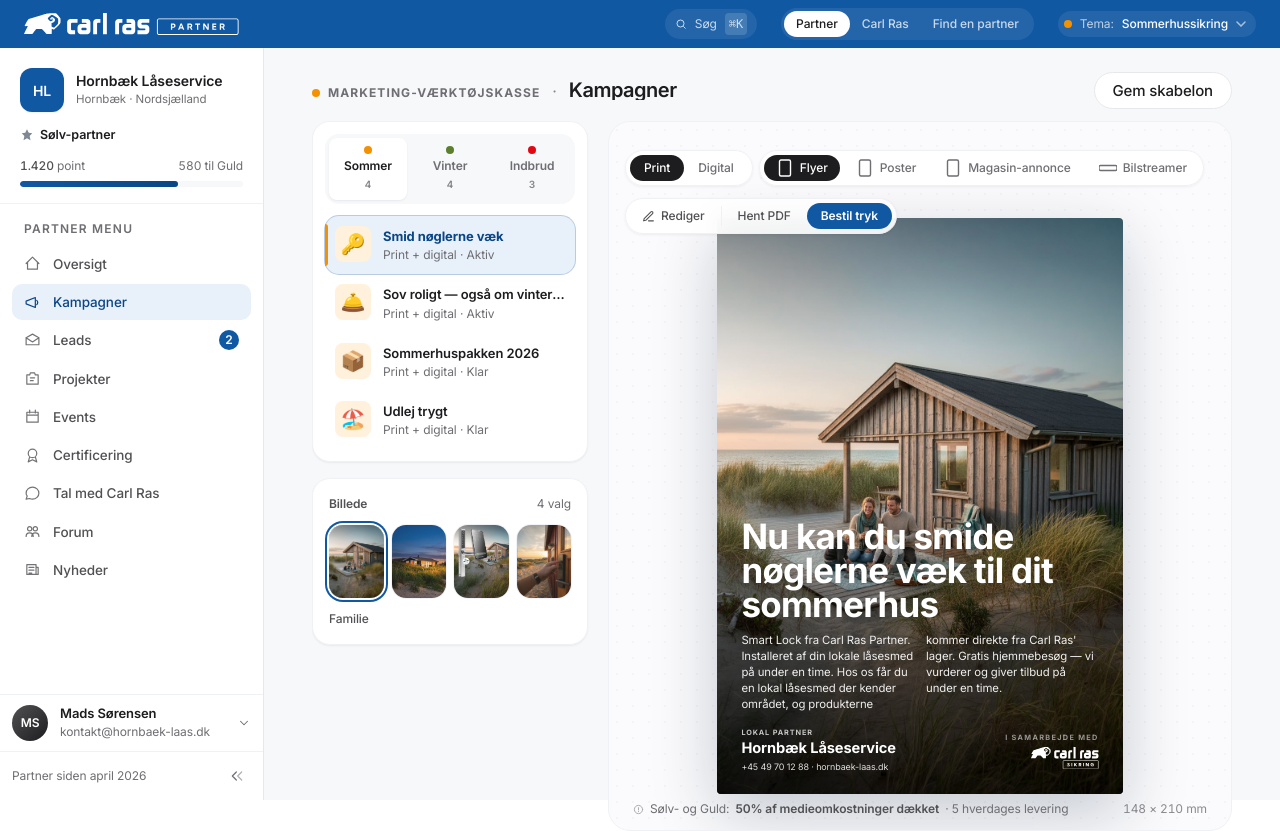
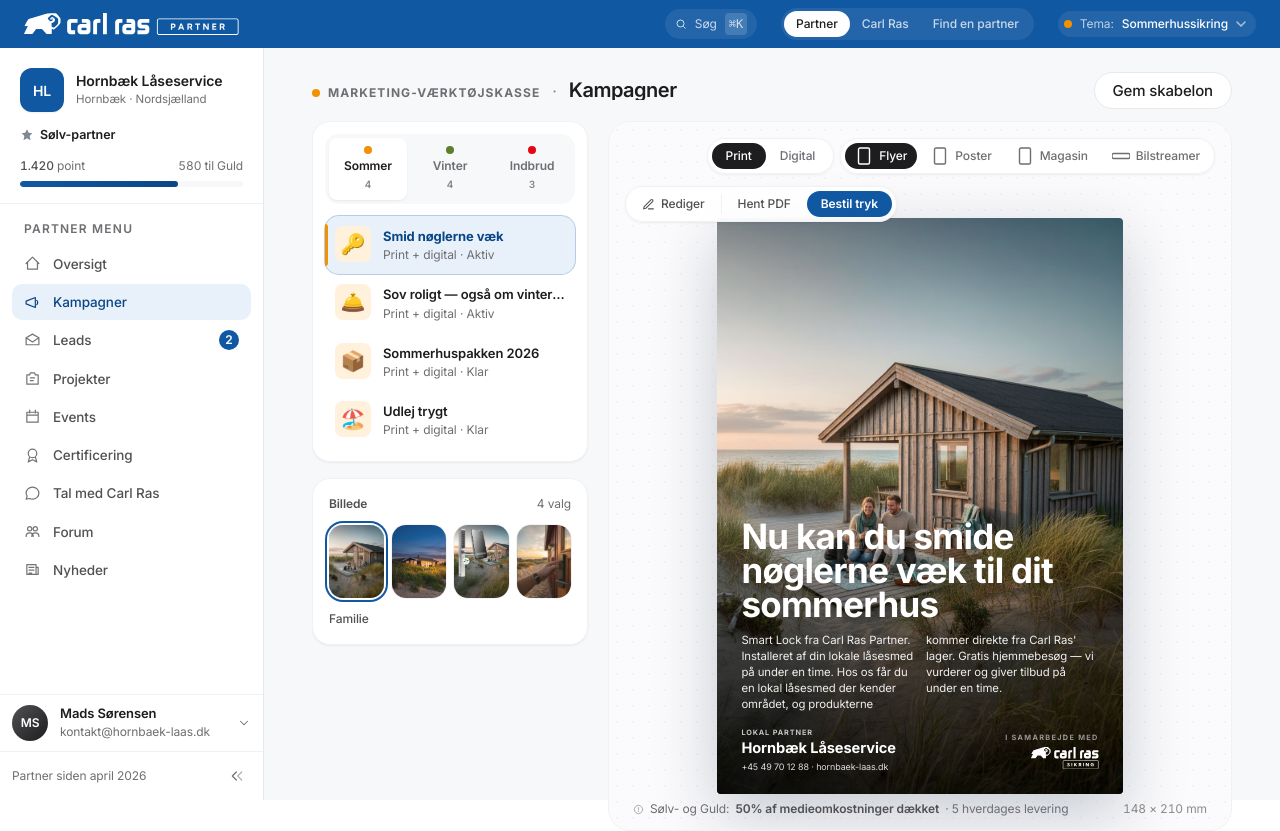
Before and after one commit to Cleminthecloud/Forhandler-Partnerskab, a Next.js app: page /partner/kampagner in a window 1280 px wide. Built offline with nearby package versions, Linux system fonts and the light colour scheme; a web font is replaced by a local one.

Commit message:
Kampagner: shorten format pill labels so action cluster fits on one row

```diff
--- a/src/app/partner/kampagner/page.tsx
+++ b/src/app/partner/kampagner/page.tsx
@@ -282,19 +282,29 @@
                   {currentCategoryFormats.map((f) => {
                     const meta = FORMATS.find((x) => x.id === f)!;
                     const sel = format === f;
+                    // Short pill label — strip the channel suffix ("-opslag",
+                    // " story", "-signatur", "-annonce", " A3/A5") so all four
+                    // formats fit on one row alongside the action cluster.
+                    // Full name still appears in the tooltip via data-tt.
+                    const shortLabel = meta.label
+                      .replace(/ A[35]/, "")
+                      .replace(/-opslag$/, "")
+                      .replace(/ story$/, "")
+                      .replace(/-signatur$/, "")
+                      .replace(/-annonce$/, "");
                     return (
                       <button
                         key={f}
                         onClick={() => setFormat(f)}
-                        data-tt={meta.dim}
+                        data-tt={`${meta.label} · ${meta.dim}`}
                         data-tt-pos="bottom"
                         className={
-                          "shrink-0 flex items-center gap-1.5 px-3 py-1 rounded-full transition-all text-[12px] font-medium whitespace-nowrap " +
+                          "shrink-0 flex items-center gap-1.5 px-2.5 py-1 rounded-full transition-all text-[12px] font-medium whitespace-nowrap " +
                           (sel ? "bg-[var(--ink)] text-white" : "text-[var(--ink-3)] hover:text-[var(--ink)] hover:bg-[var(--canvas-2)]")
                         }
                       >
                         <FormatThumb format={f} active={sel} />
-                        <span>{meta.label.replace(/ A[35]/, "")}</span>
+                        <span>{shortLabel}</span>
                       </button>
                     );
                   })}
```
